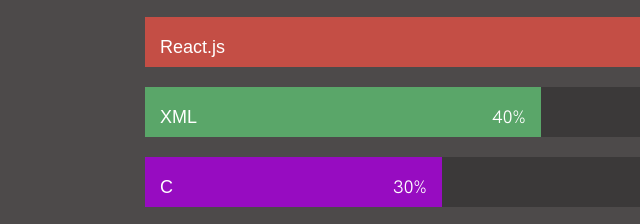
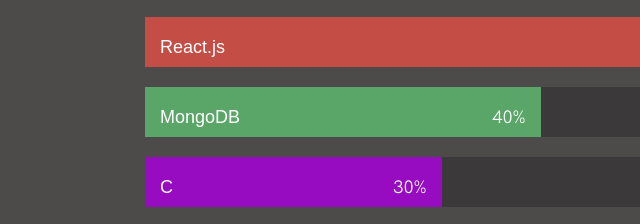
Before and after one commit to chris241/portfolio, a plain HTML site: page index.html in a window 1280 px wide. Shown: the part 3285-3509 px from the top of the page, 0-640 px from the left. Drawn offline with nearby package versions, Linux system fonts and the light colour scheme.

Commit message:
ajout de compétence mongodb

```diff
--- a/index.html
+++ b/index.html
@@ -183,7 +183,7 @@
 
             <div class="SkillBar">
               <div id="Skill-XML">
-                <span class="Skill-Area ">XML </span>
+                <span class="Skill-Area ">MongoDB</span>
                 <span class="PercentText ">40%</span>
               </div>
             </div>
```
